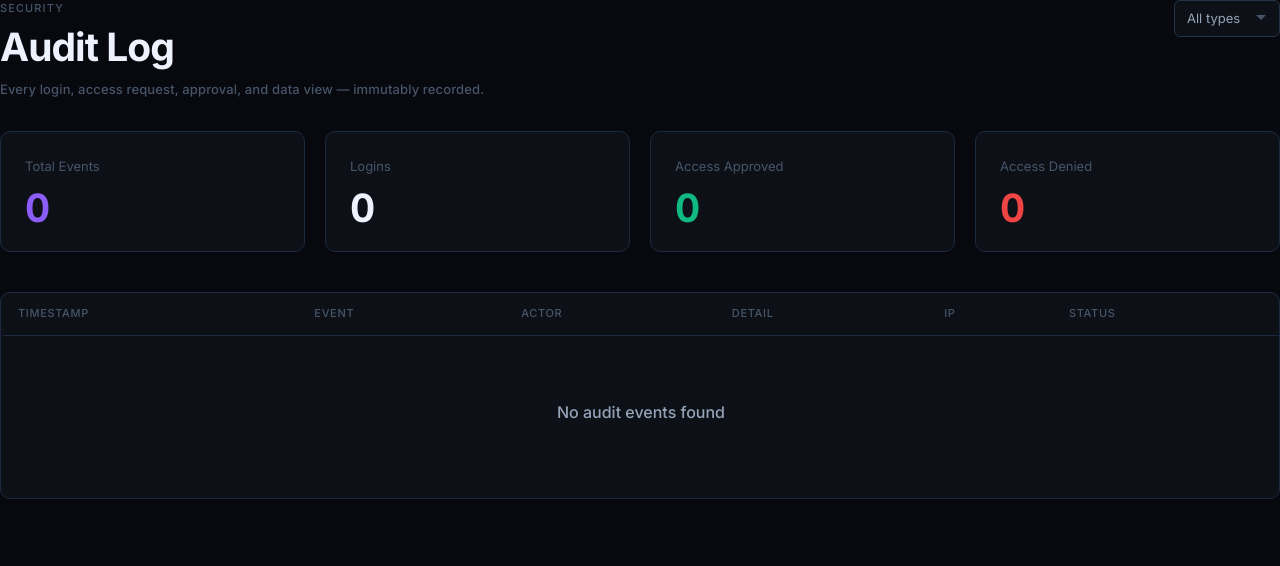
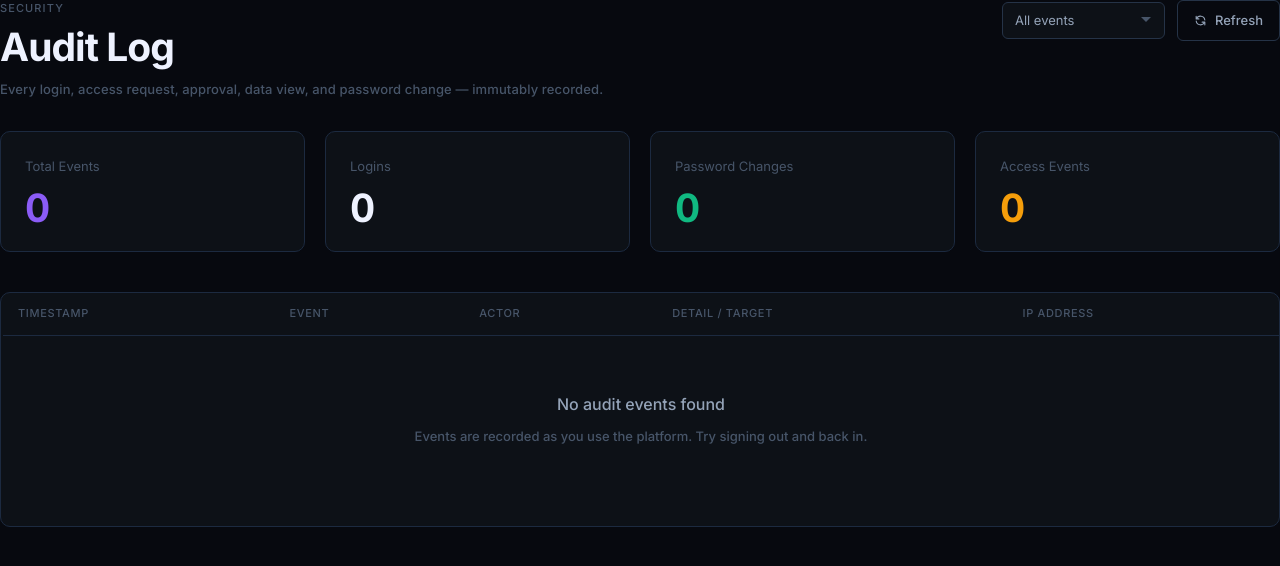
Before and after one commit to Sanskar-bot/medical-data-decentralisation, a Flask app: template portals/templates/audit_log.html in a window 1280 px wide. Shown: the top 566 px of the page. Run offline with Flask 3, Linux system fonts and the light colour scheme; the template is opened without the code that fills it, so the values that code supplies are empty.

Commit message:
fix: audit log real data + profile password history
- landing.py: /portal/audit-log proxy → fetches from server /audit/log
- audit_log.html: full rewrite — fetches /portal/audit-log (PostgreSQL audit_log
  table) + merges /patient/history (login events); human-readable event labels;
  color-coded rows; last password change banner with timestamp; type filter;
  refresh button; correct stats (Total/Logins/Password Changes/Access Events)
- profile.html: full rewrite — Security card now shows Last password change
  (from audit events) + password hash strength badge (PBKDF2 vs legacy SHA-256);
  login history from /patient/history; fixed quick action links (real routes,
  not hash anchors); clean layout with no duplicate code

```diff
--- a/portals/templates/audit_log.html
+++ b/portals/templates/audit_log.html
@@ -8,22 +8,24 @@
     <span class="page-eyebrow">Security</span>
     <h1 class="type-h1">Audit Log</h1>
     <p class="type-label" style="color:var(--tx3); margin-top:var(--sp-1);">
-      Every login, access request, approval, and data view — immutably recorded.
+      Every login, access request, approval, data view, and password change — immutably recorded.
     </p>
   </div>
-  <div class="filter-bar">
+  <div class="cluster-3">
     <select class="filter-select" id="type-filter" aria-label="Filter by type">
-      <option value="">All types</option>
-      <option value="login">Login</option>
+      <option value="">All events</option>
+      <option value="login">Logins</option>
+      <option value="password">Password changes</option>
       <option value="access">Access</option>
-      <option value="approved">Approved</option>
-      <option value="denied">Denied</option>
-      <option value="viewed">Viewed</option>
+      <option value="register">Registrations</option>
+      <option value="logout">Logouts</option>
     </select>
+    <button class="btn-secondary" id="refresh-btn" type="button">
+      <svg width="13" height="13" fill="none" viewBox="0 0 24 24" stroke="currentColor" stroke-width="2"><path stroke-linecap="round" stroke-linejoin="round" d="M4 4v5h.582m15.356 2A8.001 8.001 0 004.582 9m0 0H9m11 11v-5h-.581m0 0a8.003 8.003 0 01-15.357-2m15.357 2H15"/></svg>
+      Refresh
+    </button>
   </div>
 </div>
-
-<div id="page-alert" style="display:none; margin-bottom:var(--sp-5);"></div>
 
 <!-- Stats row -->
 <div class="grid-4 section">
@@ -36,12 +38,20 @@
     <div class="stat-card-value" id="stat-logins">—</div>
   </div>
   <div class="stat-card fade-in" style="animation-delay:120ms">
-    <div class="stat-card-label">Access Approved</div>
-    <div class="stat-card-value stat-card-teal" id="stat-approved">—</div>
+    <div class="stat-card-label">Password Changes</div>
+    <div class="stat-card-value stat-card-teal" id="stat-pw">—</div>
   </div>
   <div class="stat-card fade-in" style="animation-delay:180ms">
-    <div class="stat-card-label">Access Denied</div>
-    <div class="stat-card-value" style="color:var(--r5);" id="stat-denied">—</div>
+    <div class="stat-card-label">Access Events</div>
+    <div class="stat-card-value" style="color:var(--g5);" id="stat-access">—</div>
+  </div>
+</div>
+
+<!-- Latest password change banner -->
+<div id="pw-banner" style="display:none; margin-bottom:var(--sp-5);">
+  <div class="alert alert-info" style="align-items:center; gap:var(--sp-3);">
+    <svg width="16" height="16" fill="none" viewBox="0 0 24 24" stroke="currentColor" stroke-width="1.5"><path stroke-linecap="round" stroke-linejoin="round" d="M12 15v2m-6 4h12a2 2 0 002-2v-6a2 2 0 00-2-2H6a2 2 0 00-2 2v6a2 2 0 002 2zm10-10V7a4 4 0 00-8 0v4h8z"/></svg>
+    <span>Last password change: <strong id="last-pw-reset">—</strong></span>
   </div>
 </div>
 
@@ -53,14 +63,13 @@
         <th>Timestamp</th>
         <th>Event</th>
         <th>Actor</th>
-        <th>Detail</th>
-        <th>IP</th>
-        <th>Status</th>
+        <th>Detail / Target</th>
+        <th>IP Address</th>
       </tr>
     </thead>
     <tbody id="audit-body">
       <tr>
-        <td colspan="6" style="text-align:center; padding:var(--sp-8); color:var(--tx3);">
+        <td colspan="5" style="text-align:center; padding:var(--sp-10);">
           <div class="spinner" style="margin:0 auto;"></div>
         </td>
       </tr>
@@ -72,96 +81,133 @@
 {% block scripts %}
 <script>
 (function() {
-  var JWT = {{ session.get('jwt_token','') | tojson }};
   var allEvents = [];
 
   function fmt(s) {
     if (!s) return '—';
-    try { return new Date(s).toLocaleString('en-IN',{dateStyle:'medium',timeStyle:'short'}); }
+    try { return new Date(s).toLocaleString('en-IN', {dateStyle:'medium', timeStyle:'short'}); }
     catch(e) { return s; }
   }
 
-  function eventRowClass(type) {
-    if (!type) return '';
-    type = type.toLowerCase();
-    if (type.includes('approved') || type.includes('approve')) return 'row-approved';
-    if (type.includes('denied')   || type.includes('deny'))    return 'row-denied';
-    if (type.includes('login'))    return 'row-login';
-    if (type.includes('view')  || type.includes('access')) return 'row-viewed';
-    return '';
+  var EVENT_LABELS = {
+    'login':             'Sign in',
+    'logout':            'Sign out',
+    'register':          'Account registered',
+    'register_via_legacy': 'Account registered (legacy)',
+    'password_upgraded': '🔐 Password upgraded',
+    'account_locked':    '🔒 Account locked',
+    'otp_sent':          'OTP sent',
+    'otp_verified':      'OTP verified',
+    'access_request':    'Access requested',
+    'access_approved':   '✅ Access approved',
+    'access_denied':     '❌ Access denied',
+    'access_revoked':    'Access revoked',
+    'report_upload':     'Report uploaded',
+    'image_upload':      'Image uploaded',
+    'image_download':    'Image downloaded',
+  };
+
+  function eventLabel(action) {
+    return EVENT_LABELS[action] || action;
   }
 
-  function statusBadge(success) {
-    if (success === true || success === 'success' || success === 'ok')
-      return '<span class="badge badge-approved">Success</span>';
-    if (success === false || success === 'failed' || success === 'error')
-      return '<span class="badge badge-denied">Failed</span>';
-    return '—';
+  function rowClass(action) {
+    if (!action) return '';
+    if (action === 'login')                               return 'row-login';
+    if (action.includes('password') || action.includes('upgrade')) return 'row-approved';
+    if (action.includes('approved'))                      return 'row-approved';
+    if (action.includes('denied') || action.includes('locked'))    return 'row-denied';
+    if (action.includes('access'))                        return 'row-viewed';
+    return '';
   }
 
   function render(events) {
     var body = document.getElementById('audit-body');
-    if (!events.length) {
-      body.innerHTML = '<tr><td colspan="6"><div class="empty-state"><div class="empty-state-title">No audit events found</div></div></td></tr>';
+    if (!events || !events.length) {
+      body.innerHTML = '<tr><td colspan="5"><div class="empty-state" style="padding:var(--sp-10) 0;"><div class="empty-state-title">No audit events found</div><div class="empty-state-desc">Events are recorded as you use the platform. Try signing out and back in.</div></div></td></tr>';
       return;
     }
     body.innerHTML = events.map(function(e) {
-      var rowClass = eventRowClass(e.event || e.action || e.type || '');
-      return '<tr class="' + rowClass + '">' +
-        '<td class="type-mono" style="font-size:var(--t-xs); white-space:nowrap;">' + fmt(e.timestamp || e.ts || e.created_at) + '</td>' +
-        '<td style="font-weight:500; color:var(--tx1);">' + (e.event || e.action || e.type || '—') + '</td>' +
-        '<td class="type-mono" style="font-size:var(--t-xs);">' + (e.actor || e.user || e.email || e.doctor_code || '—') + '</td>' +
-        '<td style="color:var(--tx3); font-size:var(--t-sm); max-width:280px; white-space:nowrap; overflow:hidden; text-overflow:ellipsis;">' + (e.detail || e.resource || e.patient_code || e.profile_code || '') + '</td>' +
-        '<td class="type-mono" style="font-size:var(--t-xs);">' + (e.ip || e.ip_address || '—') + '</td>' +
-        '<td>' + statusBadge(e.success !== undefined ? e.success : (e.status === 'success' ? true : (e.status === 'failed' ? false : undefined))) + '</td>' +
+      var action   = e.action || e.event || e.type || '—';
+      var detail   = e.detail || e.target || '';
+      return '<tr class="' + rowClass(action) + '">' +
+        '<td class="type-mono" style="font-size:var(--t-xs); white-space:nowrap;">' + fmt(e.ts || e.timestamp || e.created_at) + '</td>' +
+        '<td style="font-weight:500; color:var(--tx1);">' + eventLabel(action) + '</td>' +
+        '<td class="type-mono" style="font-size:var(--t-xs); color:var(--tx3);">' + (e.actor || '—') + '</td>' +
+        '<td style="color:var(--tx3); font-size:var(--t-sm); max-width:260px; overflow:hidden; text-overflow:ellipsis; white-space:nowrap;" title="' + detail + '">' + (detail || '—') + '</td>' +
+        '<td class="type-mono" style="font-size:var(--t-xs);">' + (e.ip || '—') + '</td>' +
         '</tr>';
     }).join('');
   }
 
   function updateStats(events) {
-    var logins   = events.filter(function(e){ var t = (e.event||e.action||e.type||'').toLowerCase(); return t.includes('login'); });
-    var approved = events.filter(function(e){ var t = (e.event||e.action||e.type||'').toLowerCase(); return t.includes('approv'); });
-    var denied   = events.filter(function(e){ var t = (e.event||e.action||e.type||'').toLowerCase(); return t.includes('den'); });
-    document.getElementById('stat-total').textContent    = events.length;
-    document.getElementById('stat-logins').textContent   = logins.length;
-    document.getElementById('stat-approved').textContent = approved.length;
-    document.getElementById('stat-denied').textContent   = denied.length;
+    var logins  = events.filter(function(e){ return (e.action||'').includes('login'); });
+    var pw      = events.filter(function(e){ return (e.action||'').includes('password') || (e.action||'').includes('upgrade'); });
+    var access  = events.filter(function(e){ return (e.action||'').includes('access'); });
+    document.getElementById('stat-total').textContent  = events.length;
+    document.getElementById('stat-logins').textContent = logins.length;
+    document.getElementById('stat-pw').textContent     = pw.length;
+    document.getElementById('stat-access').textContent = access.length;
+
+    // Show last password change banner
+    if (pw.length) {
+      var latest = pw[0];
+      document.getElementById('last-pw-reset').textContent = fmt(latest.ts || latest.timestamp);
+      document.getElementById('pw-banner').style.display = 'block';
+    }
   }
 
   function applyFilter() {
     var filter = document.getElementById('type-filter').value.toLowerCase();
     var filtered = filter
       ? allEvents.filter(function(e) {
-          var t = (e.event||e.action||e.type||'').toLowerCase();
-          return t.includes(filter);
+          return (e.action || e.event || '').toLowerCase().includes(filter);
         })
       : allEvents;
     render(filtered);
   }
 
-  document.getElementById('type-filter').addEventListener('change', applyFilter);
+  function load() {
+    document.getElementById('audit-body').innerHTML =
+      '<tr><td colspan="5" style="text-align:center;padding:var(--sp-8);"><div class="spinner" style="margin:0 auto;"></div></td></tr>';
+    document.getElementById('pw-banner').style.display = 'none';
 
-  // Try login history as the audit source (only endpoint available without JWT auth issues)
-  fetch('/patient/history', {headers:{'Authorization':'Bearer '+JWT}})
+    fetch('/portal/audit-log')
     .then(function(r) { return r.json(); })
     .then(function(d) {
-    allEvents = (d.history || []).map(function(h) {
+      allEvents = d.events || [];
+
+      // Merge login_history as well
+      return fetch('/patient/history')
+      .then(function(r2) { return r2.json(); })
+      .then(function(h) {
+        var hist = (h.history || []).map(function(x) {
           return {
-        timestamp: h.timestamp || h.ts,
-        event:     h.event || 'login',
-        actor:     h.email || h.user || '—',
-        detail:    h.device || h.user_agent || '',
-        ip:        h.ip || '—',
-        success:   h.success !== undefined ? h.success : (h.status === 'success'),
+            action: 'login',
+            actor:  x.email || x.user || '—',
+            ts:     x.ts || x.timestamp,
+            ip:     x.ip || '—',
+            detail: 'Session login',
           };
         });
+        // Merge: deduplicate by ts
+        var existingTs = new Set(allEvents.map(function(e) { return e.ts; }));
+        hist.forEach(function(h) { if (!existingTs.has(h.ts)) allEvents.push(h); });
+        allEvents.sort(function(a,b) { return (b.ts||'').localeCompare(a.ts||''); });
         updateStats(allEvents);
-    render(allEvents);
+        applyFilter();
+      });
     })
-  .catch(function() {
+    .catch(function(err) {
       document.getElementById('audit-body').innerHTML =
-      '<tr><td colspan="6" style="text-align:center; padding:var(--sp-8); color:var(--r6);">Could not load audit log.</td></tr>';
+        '<tr><td colspan="5" style="text-align:center;padding:var(--sp-8);color:var(--r6);">Failed to load audit events. Check your connection.</td></tr>';
     });
+  }
+
+  document.getElementById('type-filter').addEventListener('change', applyFilter);
+  document.getElementById('refresh-btn').addEventListener('click', load);
+
+  load();
 })();
 </script>
 {% endblock %}
```
Also changed, not shown: portals/landing.py (+23 -0 lines), portals/templates/profile.html (+106 -74 lines). Lines whose indentation alone changed are shown as unchanged.
